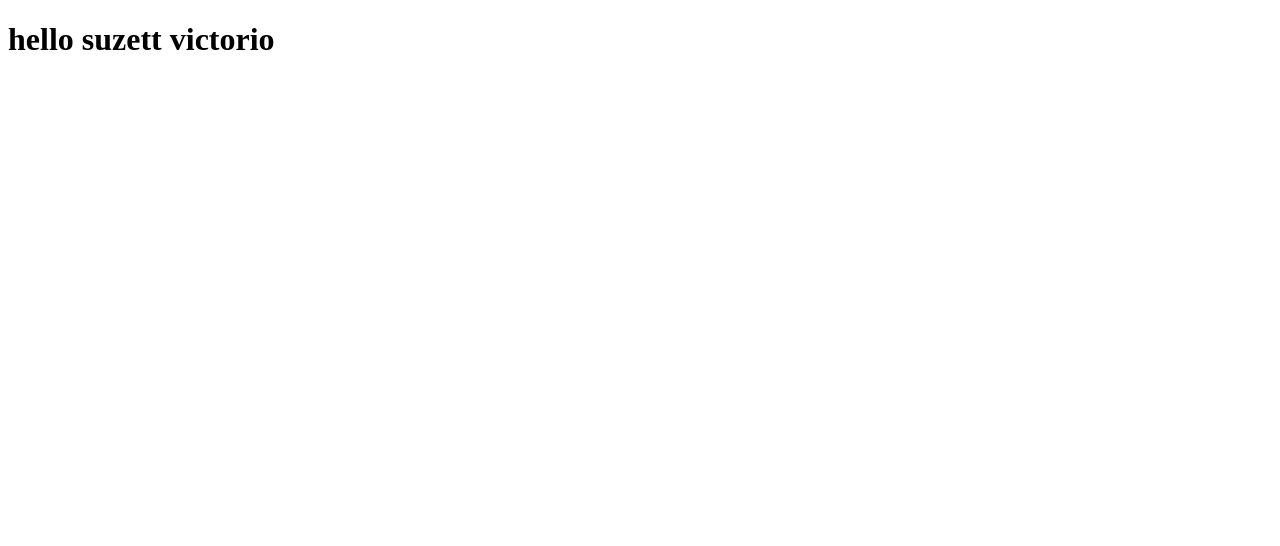
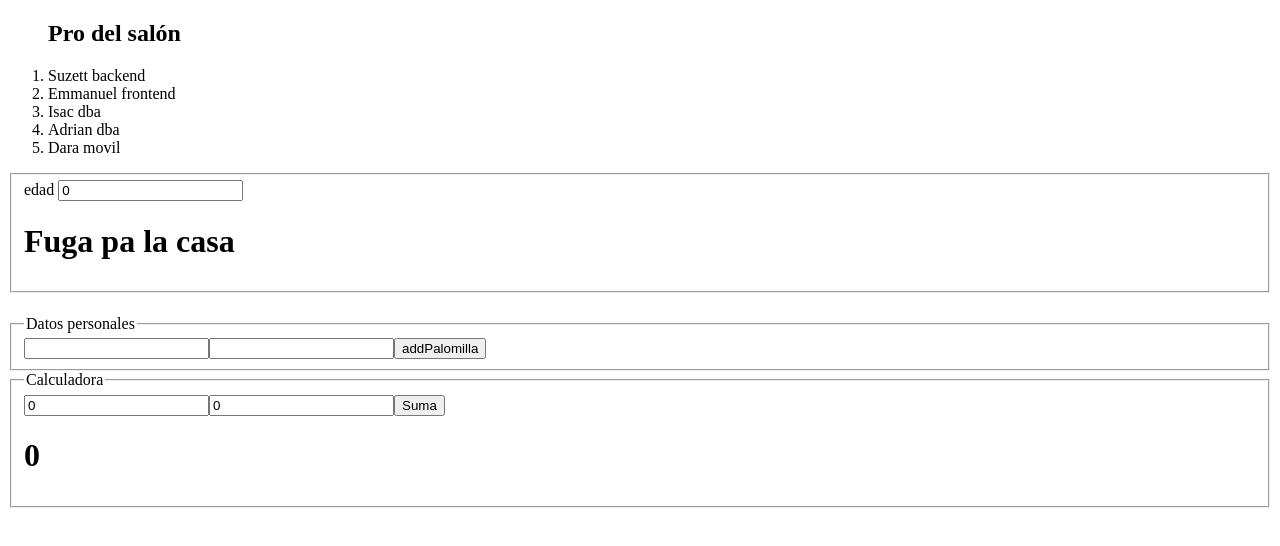
Before and after one commit to SuzettVictorio/vuejs, a plain HTML site: page index.html in a window 1280 px wide. Drawn offline with nearby package versions, Linux system fonts and the light colour scheme.

Commit message:
trabajo vue

```diff
--- a/index.html
+++ b/index.html
@@ -7,22 +7,114 @@
     <title>Document</title>
 </head>
 <body>
-    <div id="myapp">
-        <h1> hello {{ name }}</h1>
+    <div id="contenedor" >
+       <ol>
+        <h2>Pro del salón</h2>
+
+        <li v-for="alumno in palomilla">
+            {{alumno.name}}
+            {{alumno.role}}
+
+        </li>
+       </ol>
+
+       <fieldset>
+            <label>
+           edad
+            </label>
+            <input type="text" v-model="age"name="">
+
+            <h1 v-if="age >=18">
+                Pasele a pistear
+            </h1>
+            <h1 v-else>
+                Fuga pa la casa
+            </h1>
+        </fieldset>
+
+
+
+        <h1>
+            {{name}}
+        </h1>
+
+        <p>
+            {{lastname}}
+        </p>
+
+
+            <fieldset>
+                    <legend>Datos personales </legend>
+
+
+                    <input type="text" v-model="a_name" name="">
+                    <input type="text" v-model="role" name="">
+
+                    <button @click="addPalomilla">
+                       addPalomilla
+                   </button>
+            </fieldset>
+
+
+
+            <fieldset>
+                    <legend>Calculadora</legend>
+
+
+                    <input type="text" v-model="numero1" name="">
+                    <input type="text" v-model="numero2" name="">
+
+                    <button @click="suma">
+                       Suma
+                   </button>
+                   <h1>
+                    {{resultado}}
+                   </h1>
+
+            </fieldset>
+
     </div>
 
 
     <script src="https://unpkg.com/vue@3"></script>
         <script type="text/javascript">
+
         const { createApp } = Vue
-        createApp({
-            data(){
-                return{
-                    name : 'suzett victorio'
-                }
-            }
-        }).mount('#myapp')
+
+        const app = createApp({
+                     data(){
+                        return{
+                            name : '',
+                            lastname: '',
+                            resultado:0,
+                            numero1:0,
+                            numero2:0,
+                            age:0,
+                            palomilla:[
+                                {name:'Suzett',role:'backend'},
+                                {name:'Emmanuel',role:'frontend'},
+                                {name:'Isac',role:'dba'},
+                                {name:'Adrian',role:'dba'},
+                                {name:'Dara',role:'movil'}
+                            ]
+                        }
+                    },
+                        methods:{
+                            saludar(){
+                                alert("hola:"+this.name+" "+this.lastname)
+                                },
+                                suma(){
+                                    this.resultado=parseInt(this.numero2)+ parseInt(this.numero1)
+                                },
+                                addPalomilla(){
+                                    this.palomilla.push({name:this.a_name,role:this.role});
+                                    this.a_name=""
+                                    this.role=""
+                                }
+                            }
+                }).mount('#contenedor')
     </script>
+
 
 
 </body>
```
